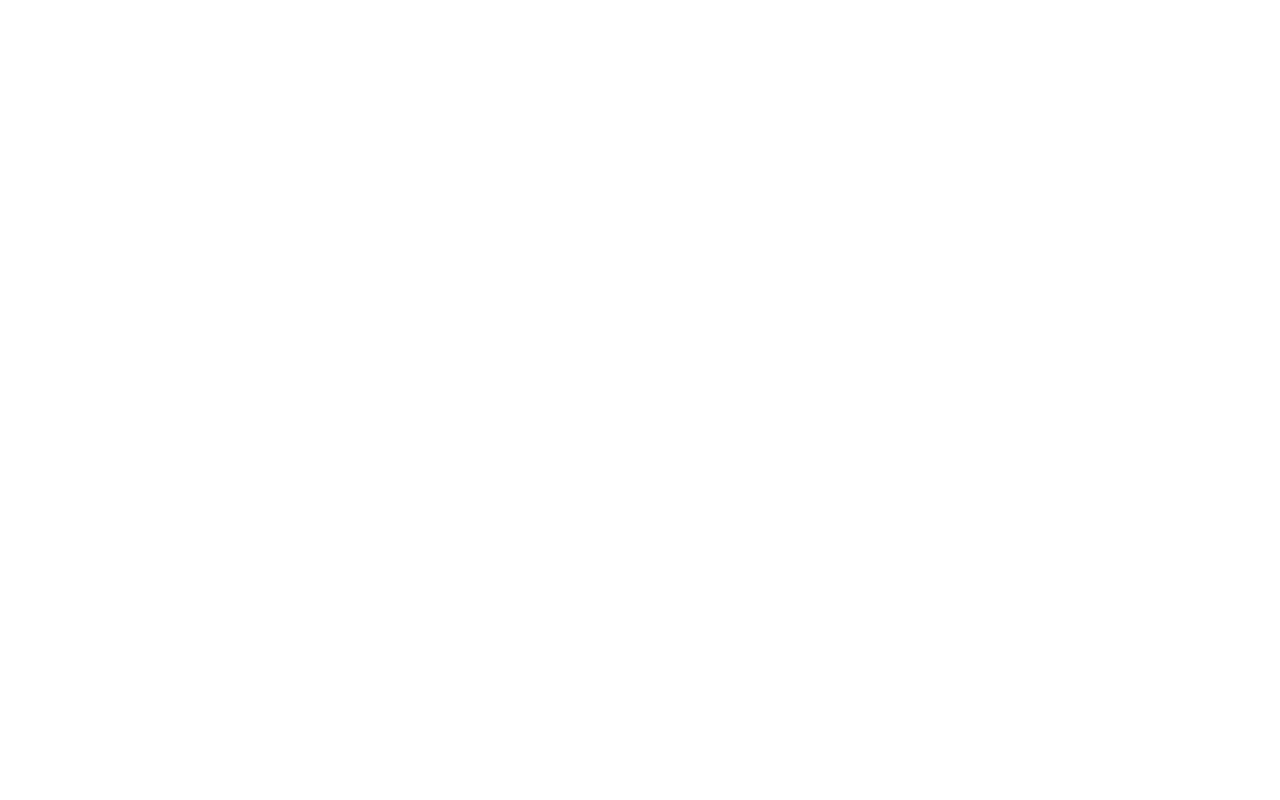
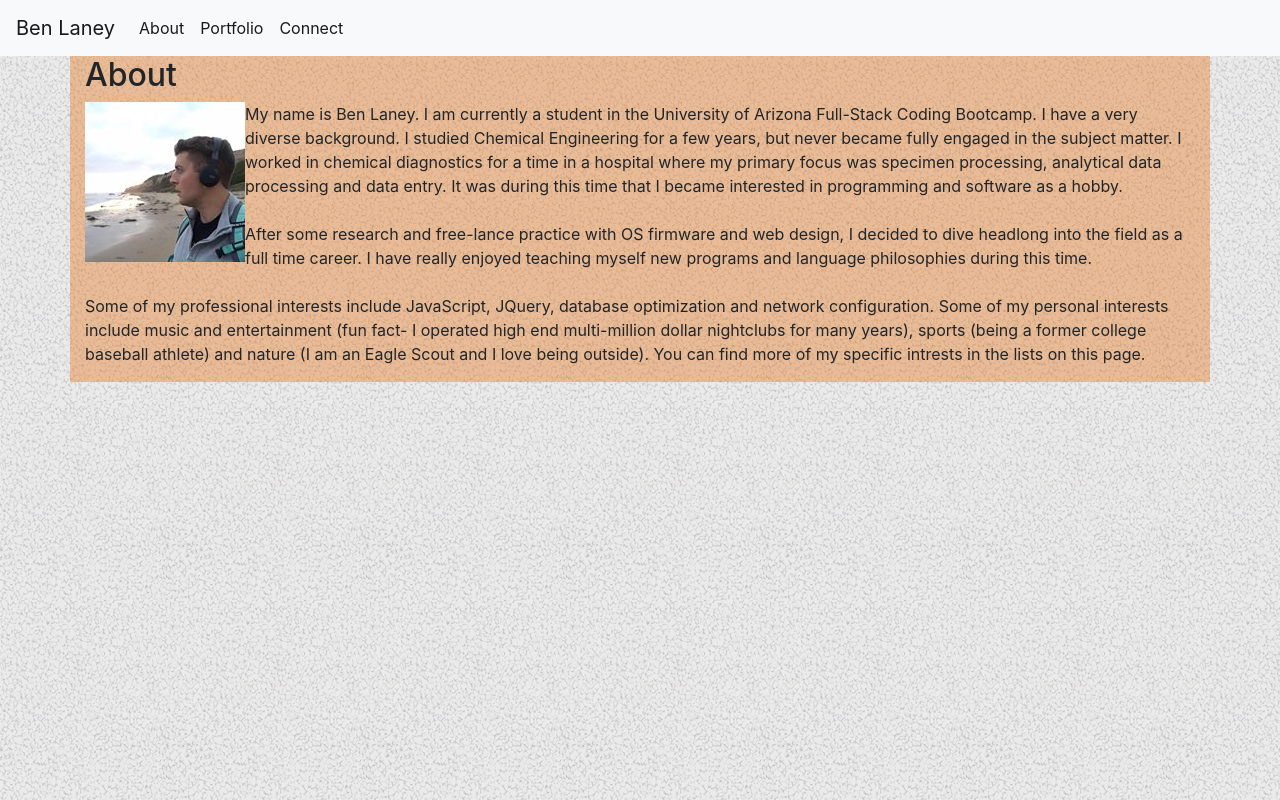
Before and after one commit to blaney83/Bootstrap-Portfolio, a plain HTML site: page index.html in a window 1280 px wide. Drawn offline with nearby package versions, Linux system fonts and the light colour scheme.

Commit message:
Basic index.html layout achieved

```diff
--- a/Assets/CSS/style.css
+++ b/Assets/CSS/style.css
@@ -0,0 +1,15 @@
+body {
+    background-image: url(../Images/gravel/gravel.png);
+}
+
+.main {
+
+}
+
+.container {
+    background-color:  rgba(230, 108, 9, .2)
+}
+
+.img {
+    float: left;
+}
--- a/index.html
+++ b/index.html
@@ -1,5 +1,6 @@
 <!DOCTYPE html>
 <html lang="en">
+
 <head>
     <meta charset="UTF-8">
     <meta name="viewport" content="width=device-width, initial-scale=1.0">
@@ -8,9 +9,91 @@
     <link rel="stylesheet" href="https://maxcdn.bootstrapcdn.com/bootstrap/4.1.3/css/bootstrap.min.css">
     <link rel="stylesheet" href="Assets/CSS/style.css">
 </head>
+
 <body>
+
+    <nav class="navbar navbar-expand-lg navbar-light bg-light">
+        <a class="navbar-brand" href="#">Ben Laney</a>
+        <button class="navbar-toggler" type="button" data-toggle="collapse" data-target="#navbarTogglerDemo02"
+            aria-controls="navbarTogglerDemo02" aria-expanded="false" aria-label="Toggle navigation">
+            <span class="navbar-toggler-icon"></span>
+        </button>
+
+        <div class="collapse navbar-collapse" id="navbarTogglerDemo02">
+            <ul class="navbar-nav mr-auto mt-2 mt-lg-0">
+                <li class="nav-item active">
+                    <a class="nav-link" href="index.html">About <span class="sr-only">(current)</span></a>
+                </li>
+                <li class="nav-item active">
+                    <a class="nav-link" href="portfolio.html">Portfolio</a>
+                </li>
+                <li class="nav-item active">
+                    <a class="nav-link active" href="contact.html">Connect</a>
+                </li>
+            </ul>
+        </div>
+    </nav>
+
+    <div class="container">
+        <div class="row align-item-center">
+            <div class="container">
+                <div class="row">
+                    <div class="col">
+                        <h2>About</h2>
+                    </div>
+                </div>
+
+                <div class="row">
+                    <div class="col-12 main">
+                        <div class="para">
+                            <p>                            <img src="Assets/Images/facebook profile picture.jpg" alt="Ben Laney" class="img-reponsive img">
+                                My name is Ben Laney. I am currently a student in the University of
+                                Arizona Full-Stack Coding Bootcamp. I have a very diverse background.
+                                I studied Chemical Engineering for a few years, but never became fully
+                                engaged in the subject matter. I worked in chemical diagnostics for a
+                                time in a hospital where my primary focus was specimen processing, analytical
+                                data processing and data entry. It was during this time that I became
+                                interested in programming and software as a hobby.
+                                <br><br>
+                                After some research and free-lance practice with OS firmware and web
+                                design, I decided to dive headlong into the field as a full time career.
+                                I have really enjoyed teaching myself new programs and language
+                                philosophies during this time.
+                                <br><br>
+                                Some of my professional interests include JavaScript, JQuery, database
+                                optimization and network configuration. Some of my personal interests
+                                include music and entertainment (fun fact- I operated high end multi-million
+                                dollar nightclubs for many years), sports (being a former college
+                                baseball athlete) and nature (I am an Eagle Scout and I love being
+                                outside). You can find more of my specific intrests in the lists on this
+                                page.
+                            </p>
+                        </div>
+                    </div>
+                </div>
+            </div>
+        </div>
 
 
 
+
+
+
+    </div>
+    </div>
+    <!--main body row-->
+    </div>
+
+
+
+
+    <script src="https://code.jquery.com/jquery-3.3.1.slim.min.js" integrity="sha384-q8i/X+965DzO0rT7abK41JStQIAqVgRVzpbzo5smXKp4YfRvH+8abtTE1Pi6jizo"
+        crossorigin="anonymous"></script>
+    <script src="https://cdnjs.cloudflare.com/ajax/libs/popper.js/1.14.3/umd/popper.min.js" integrity="sha384-ZMP7rVo3mIykV+2+9J3UJ46jBk0WLaUAdn689aCwoqbBJiSnjAK/l8WvCWPIPm49"
+        crossorigin="anonymous"></script>
+    <script src="https://stackpath.bootstrapcdn.com/bootstrap/4.1.3/js/bootstrap.min.js" integrity="sha384-ChfqqxuZUCnJSK3+MXmPNIyE6ZbWh2IMqE241rYiqJxyMiZ6OW/JmZQ5stwEULTy"
+        crossorigin="anonymous"></script>
+
 </body>
+
 </html>
```
Also changed, not shown: Assets/Images/facebook profile picture.jpg (added), Assets/Images/gravel/gravel.png (added), Assets/Images/gravel/readme.txt (added).
